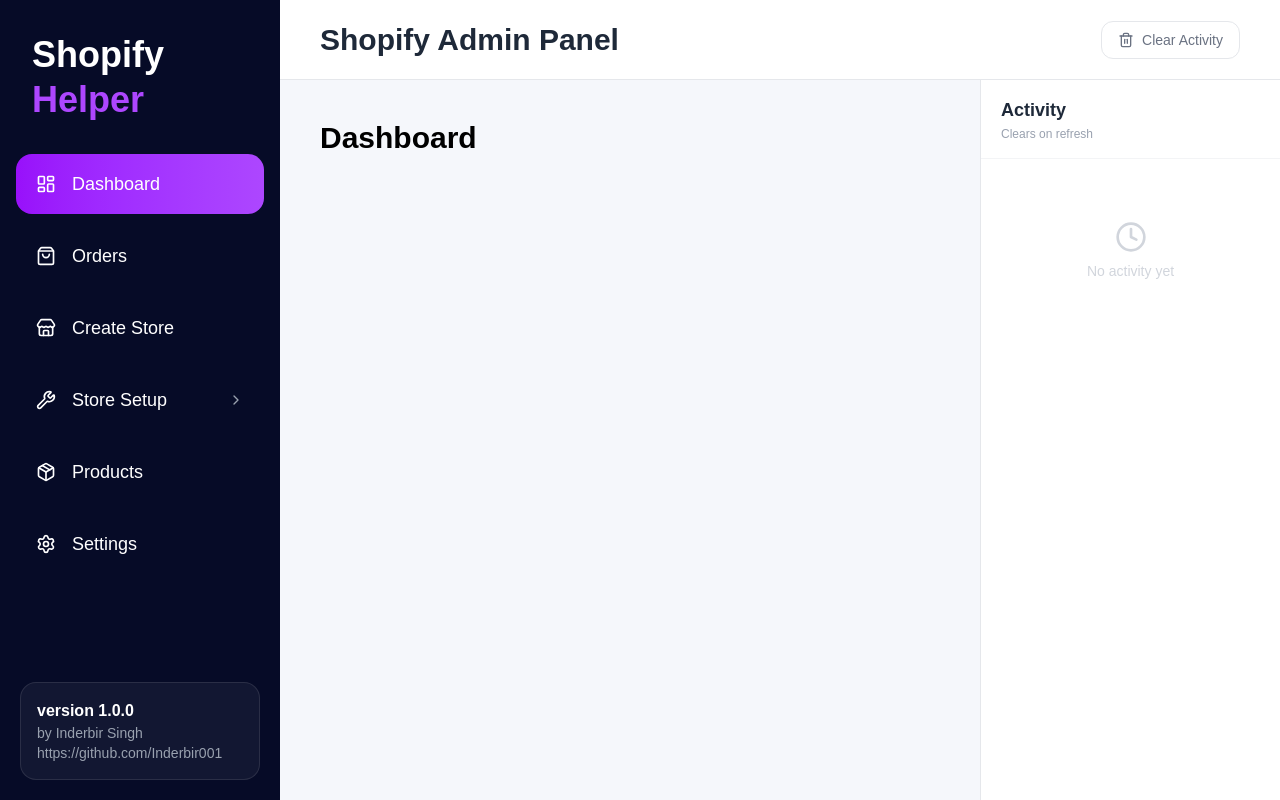
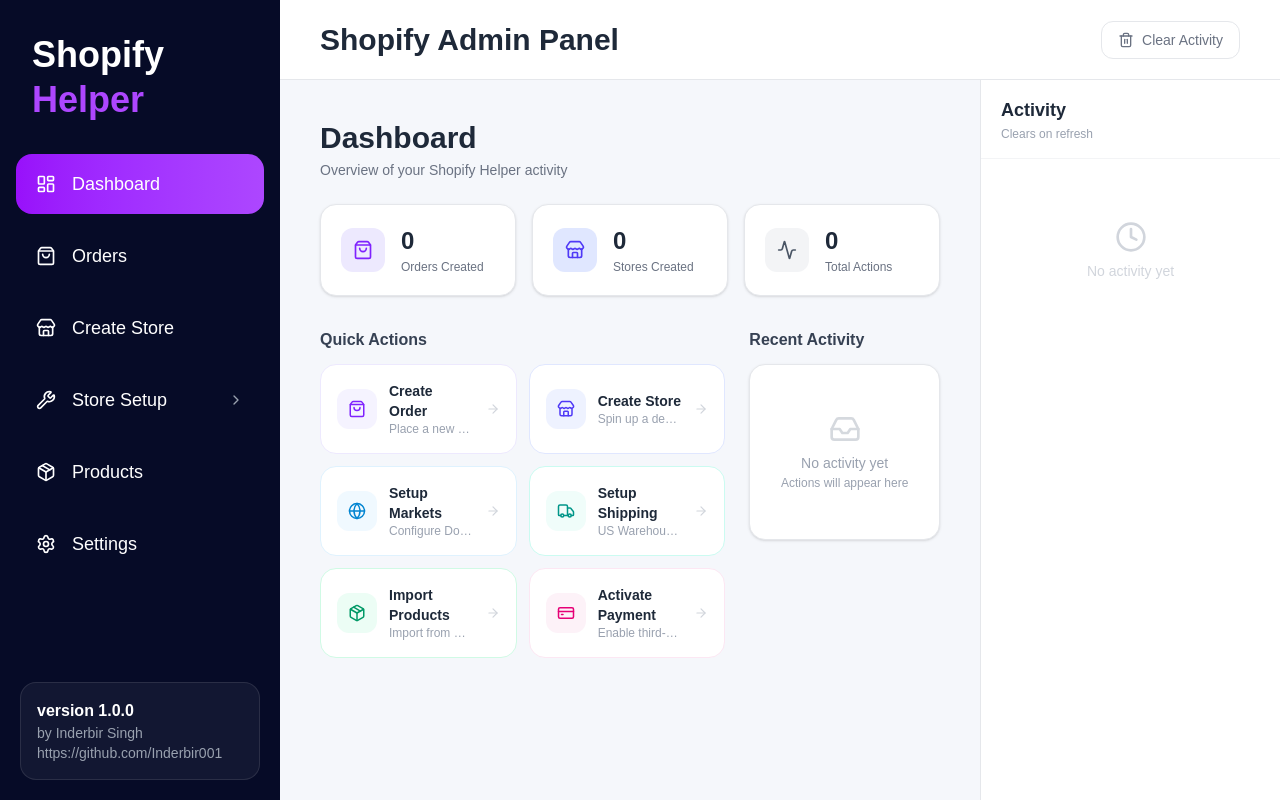
Before and after one commit to Inderbir001/shopifyHelper, a React app in the folder frontend/: page / in a window 1280 px wide. Built offline with nearby package versions, Linux system fonts and the light colour scheme; the HTML template or start-up script is replaced by a standard one.

Commit message:
added dashboard and fixed the size accross the app

```diff
--- a/frontend/src/components/stores/CreateStoreForm.jsx
+++ b/frontend/src/components/stores/CreateStoreForm.jsx
@@ -26,19 +26,17 @@ function CreateStoreForm() {
 
   return (
     <div className="grid grid-cols-3 gap-8">
-      <div className="col-span-3 bg-white rounded-3xl shadow-sm border border-gray-200 p-8">
-        <div className="flex items-center gap-10 mb-8">
-          <div>
-            <h2 className="text-4xl font-bold text-gray-800">Create Store</h2>
-            <p className="text-gray-500 mt-1">
-              Create Shopify development stores automatically
-            </p>
-          </div>
+      <div className="col-span-3 bg-white rounded-3xl shadow-sm border border-gray-200 p-6">
+        <div className="mb-5">
+          <h2 className="text-2xl font-bold text-gray-800">Create Store</h2>
+          <p className="text-gray-500 mt-0.5 text-sm">
+            Create Shopify development stores automatically
+          </p>
         </div>
 
-        <form onSubmit={handleSubmit} className="space-y-6">
+        <form onSubmit={handleSubmit} className="space-y-4">
           <div>
-            <label className="font-semibold text-gray-700 block mb-3">
+            <label className="font-semibold text-gray-700 block mb-1.5 text-sm">
               Store Name
             </label>
             <input
@@ -47,25 +45,25 @@ function CreateStoreForm() {
               value={storeName}
               onChange={(e) => setStoreName(e.target.value)}
               disabled={loading}
-              className="w-full bg-white border-2 border-gray-300 focus:border-purple-500 outline-none rounded-2xl py-4 px-4 text-lg transition-colors disabled:opacity-60"
+              className="w-full bg-white border-2 border-gray-300 focus:border-purple-500 outline-none rounded-xl py-2.5 px-3 text-sm transition-colors disabled:opacity-60"
               required
             />
           </div>
 
-          <div className="flex gap-4">
+          <div className="flex gap-3">
             <button
               type="submit"
               disabled={loading}
-              className={`flex-1 mt-4 bg-gradient-to-r from-purple-600 to-indigo-600 text-white py-5 rounded-2xl text-xl font-semibold transition-all flex items-center justify-center gap-3 ${loading ? "opacity-80 cursor-not-allowed pointer-events-none" : "hover:opacity-90"}`}
+              className={`flex-1 mt-2 bg-gradient-to-r from-purple-600 to-indigo-600 text-white py-3 rounded-xl text-base font-semibold transition-all flex items-center justify-center gap-2 ${loading ? "opacity-80 cursor-not-allowed pointer-events-none" : "hover:opacity-90"}`}
             >
               {loading ? (
                 <>
-                  <Loader2 className="btn-spinner shrink-0" size={24} />
+                  <Loader2 className="btn-spinner shrink-0" size={20} />
                   <span>Creating Store...</span>
                 </>
               ) : (
                 <>
-                  <Package className="shrink-0" size={24} />
+                  <Package className="shrink-0" size={20} />
                   <span>Create Store</span>
                 </>
               )}
@@ -75,9 +73,9 @@ function CreateStoreForm() {
               <button
                 type="button"
                 onClick={cancelCreation}
-                className="mt-4 px-8 py-5 rounded-2xl text-xl font-semibold border-2 border-red-400 text-red-500 hover:bg-red-50 transition-all flex items-center gap-2 shrink-0"
+                className="mt-2 px-6 py-3 rounded-xl text-base font-semibold border-2 border-red-400 text-red-500 hover:bg-red-50 transition-all flex items-center gap-2 shrink-0"
               >
-                <XCircle size={22} className="shrink-0" />
+                <XCircle size={18} className="shrink-0" />
                 <span>Cancel</span>
               </button>
             )}
@@ -93,10 +91,10 @@ function CreateStoreForm() {
 
       {(loading || logs.length > 0) && (
         <div className="col-span-3 bg-[#0B1120] rounded-0xl border border-slate-800 overflow-hidden">
-          <div className="px-8 py-5 border-slate-800 flex items-center justify-between">
+          <div className="px-6 py-4 border-slate-800 flex items-center justify-between">
             <div>
-              <h3 className="text-2xl font-bold text-black">Live Logs</h3>
-              <p className="text-slate-400 mt-1 text-sm">Real-time store creation progress</p>
+              <h3 className="text-base font-bold text-white">Live Logs</h3>
+              <p className="text-slate-400 mt-0.5 text-xs">Real-time store creation progress</p>
             </div>
             <div className="flex items-center gap-2 text-sm font-medium">
               {loading ? (
@@ -148,12 +146,12 @@ function CreateStoreForm() {
 
       {result && (
         <div className="col-span-3 bg-[#0B1120] rounded-0xl border border-slate-800 overflow-hidden">
-          <div className="px-8 py-5  border-slate-800 flex items-center justify-between">
+          <div className="px-6 py-4 border-slate-800 flex items-center justify-between">
             <div>
-              <h3 className="text-2xl font-bold text-black">
+              <h3 className="text-base font-bold text-white">
                 Environment Details
               </h3>
-              <p className="text-slate-400 mt-1 text-sm">
+              <p className="text-slate-400 mt-0.5 text-xs">
                 Generated store credentials & configuration
               </p>
             </div>
--- a/frontend/src/pages/CreateStore.jsx
+++ b/frontend/src/pages/CreateStore.jsx
@@ -6,12 +6,9 @@ import CreateStoreForm from "../components/stores/CreateStoreForm";
 function CreateStore() {
   return (
     <MainLayout>
-      <div className="mb-10">
-        <h1 className="text-5xl font-bold text-gray-800">Create Store</h1>
-
-        <p className="text-gray-500 mt-3 text-lg">
-          Create Shopify development stores and import products automatically
-        </p>
+      <div className="mb-6">
+        <h1 className="text-3xl font-bold text-gray-800">Create Store</h1>
+        <p className="text-gray-500 mt-1 text-sm">Create Shopify development stores and import products automatically</p>
       </div>
 
       <CreateStoreForm />
--- a/frontend/src/pages/Dashboard.jsx
+++ b/frontend/src/pages/Dashboard.jsx
@@ -1,9 +1,191 @@
+import { Link } from "react-router-dom";
+import {
+  ShoppingBag,
+  Store,
+  Globe,
+  Truck,
+  Package,
+  CreditCard,
+  Clock,
+  Activity,
+  ArrowRight,
+  Inbox,
+} from "lucide-react";
 import MainLayout from "../components/layout/MainLayout";
+import { useActivity } from "../context/ActivityContext";
+
+const quickActions = [
+  {
+    label: "Create Order",
+    description: "Place a new Shopify order",
+    path: "/orders",
+    icon: ShoppingBag,
+    color: "bg-violet-50 text-violet-600",
+    border: "border-violet-100",
+  },
+  {
+    label: "Create Store",
+    description: "Spin up a dev store automatically",
+    path: "/create-store",
+    icon: Store,
+    color: "bg-indigo-50 text-indigo-600",
+    border: "border-indigo-100",
+  },
+  {
+    label: "Setup Markets",
+    description: "Configure Domestic + International",
+    path: "/store-setup/markets",
+    icon: Globe,
+    color: "bg-sky-50 text-sky-600",
+    border: "border-sky-100",
+  },
+  {
+    label: "Setup Shipping",
+    description: "US Warehouse + delivery zones",
+    path: "/store-setup/shipping",
+    icon: Truck,
+    color: "bg-teal-50 text-teal-600",
+    border: "border-teal-100",
+  },
+  {
+    label: "Import Products",
+    description: "Import from CSV with inventory",
+    path: "/store-setup/products",
+    icon: Package,
+    color: "bg-emerald-50 text-emerald-600",
+    border: "border-emerald-100",
+  },
+  {
+    label: "Activate Payment",
+    description: "Enable third-party payment provider",
+    path: "/store-setup/payment",
+    icon: CreditCard,
+    color: "bg-pink-50 text-pink-600",
+    border: "border-pink-100",
+  },
+];
+
+const TYPE_STYLES = {
+  order: "bg-violet-100 text-violet-600",
+  store: "bg-indigo-100 text-indigo-600",
+};
+
+const TYPE_ICONS = {
+  order: ShoppingBag,
+  store: Store,
+};
+
+function StatCard({ label, value, icon: Icon, accent }) {
+  return (
+    <div className="bg-white rounded-2xl border border-gray-200 shadow-sm p-5 flex items-center gap-4">
+      <div className={`w-11 h-11 rounded-xl flex items-center justify-center shrink-0 ${accent}`}>
+        <Icon size={20} />
+      </div>
+      <div>
+        <p className="text-2xl font-bold text-gray-800">{value}</p>
+        <p className="text-xs text-gray-500 mt-0.5">{label}</p>
+      </div>
+    </div>
+  );
+}
 
 function Dashboard() {
+  const { activities } = useActivity();
+
+  const orderCount = activities.filter((a) => a.type === "order").length;
+  const storeCount = activities.filter((a) => a.type === "store").length;
+
   return (
     <MainLayout>
-      <h1 className="text-3xl font-bold">Dashboard</h1>
+      <div className="mb-6">
+        <h1 className="text-3xl font-bold text-gray-800">Dashboard</h1>
+        <p className="text-gray-500 mt-1 text-sm">Overview of your Shopify Helper activity</p>
+      </div>
+
+      {/* Stats */}
+      <div className="grid grid-cols-3 gap-4 mb-8">
+        <StatCard
+          label="Orders Created"
+          value={orderCount}
+          icon={ShoppingBag}
+          accent="bg-violet-100 text-violet-600"
+        />
+        <StatCard
+          label="Stores Created"
+          value={storeCount}
+          icon={Store}
+          accent="bg-indigo-100 text-indigo-600"
+        />
+        <StatCard
+          label="Total Actions"
+          value={activities.length}
+          icon={Activity}
+          accent="bg-gray-100 text-gray-600"
+        />
+      </div>
+
+      <div className="grid grid-cols-3 gap-6">
+        {/* Quick Actions */}
+        <div className="col-span-2">
+          <h2 className="text-base font-semibold text-gray-700 mb-3">Quick Actions</h2>
+          <div className="grid grid-cols-2 gap-3">
+            {quickActions.map((action) => {
+              const Icon = action.icon;
+              return (
+                <Link
+                  key={action.path}
+                  to={action.path}
+                  className={`bg-white border ${action.border} rounded-2xl p-4 flex items-center gap-3 hover:shadow-md transition-all group`}
+                >
+                  <div className={`w-10 h-10 rounded-xl flex items-center justify-center shrink-0 ${action.color}`}>
+                    <Icon size={18} />
+                  </div>
+                  <div className="flex-1 min-w-0">
+                    <p className="text-sm font-semibold text-gray-800">{action.label}</p>
+                    <p className="text-xs text-gray-400 truncate">{action.description}</p>
+                  </div>
+                  <ArrowRight size={14} className="text-gray-300 group-hover:text-gray-500 transition-colors shrink-0" />
+                </Link>
+              );
+            })}
+          </div>
+        </div>
+
+        {/* Recent Activity */}
+        <div>
+          <h2 className="text-base font-semibold text-gray-700 mb-3">Recent Activity</h2>
+          <div className="bg-white border border-gray-200 rounded-2xl shadow-sm overflow-hidden">
+            {activities.length === 0 ? (
+              <div className="flex flex-col items-center justify-center py-12 text-gray-400">
+                <Inbox size={32} className="mb-2 opacity-40" />
+                <p className="text-sm">No activity yet</p>
+                <p className="text-xs mt-0.5">Actions will appear here</p>
+              </div>
+            ) : (
+              <ul className="divide-y divide-gray-100 max-h-[340px] overflow-y-auto">
+                {activities.map((a) => {
+                  const Icon = TYPE_ICONS[a.type] ?? Activity;
+                  const style = TYPE_STYLES[a.type] ?? "bg-gray-100 text-gray-500";
+                  return (
+                    <li key={a.id} className="flex items-start gap-3 px-4 py-3">
+                      <div className={`w-7 h-7 rounded-lg flex items-center justify-center shrink-0 mt-0.5 ${style}`}>
+                        <Icon size={13} />
+                      </div>
+                      <div className="flex-1 min-w-0">
+                        <p className="text-xs text-gray-700 leading-snug">{a.message}</p>
+                        <p className="text-[11px] text-gray-400 mt-0.5 flex items-center gap-1">
+                          <Clock size={10} />
+                          {a.timestamp}
+                        </p>
+                      </div>
+                    </li>
+                  );
+                })}
+              </ul>
+            )}
+          </div>
+        </div>
+      </div>
     </MainLayout>
   );
 }
--- a/frontend/src/pages/store-setup/ActivatePaymentPage.jsx
+++ b/frontend/src/pages/store-setup/ActivatePaymentPage.jsx
@@ -5,9 +5,9 @@ import { activatePaymentApi } from "../../api/storeSetupApi";
 function ActivatePaymentPage() {
   return (
     <MainLayout>
-      <div className="mb-10">
-        <h1 className="text-5xl font-bold text-gray-800">Activate Payment</h1>
-        <p className="text-gray-500 mt-3 text-lg">Activate third-party payment provider via browser automation</p>
+      <div className="mb-6">
+        <h1 className="text-3xl font-bold text-gray-800">Activate Payment</h1>
+        <p className="text-gray-500 mt-1 text-sm">Activate third-party payment provider via browser automation</p>
       </div>
       <StoreSetupForm
         title="Activate Payment"
--- a/frontend/src/pages/store-setup/ImportProductsPage.jsx
+++ b/frontend/src/pages/store-setup/ImportProductsPage.jsx
@@ -5,9 +5,9 @@ import { importProductsApi } from "../../api/storeSetupApi";
 function ImportProductsPage() {
   return (
     <MainLayout>
-      <div className="mb-10">
-        <h1 className="text-5xl font-bold text-gray-800">Import Products</h1>
-        <p className="text-gray-500 mt-3 text-lg">Import products from the default CSV file</p>
+      <div className="mb-6">
+        <h1 className="text-3xl font-bold text-gray-800">Import Products</h1>
+        <p className="text-gray-500 mt-1 text-sm">Import products from the default CSV file</p>
       </div>
       <StoreSetupForm
         title="Import Products"
--- a/frontend/src/pages/store-setup/SetupMarketsPage.jsx
+++ b/frontend/src/pages/store-setup/SetupMarketsPage.jsx
@@ -5,9 +5,9 @@ import { setupMarketsApi } from "../../api/storeSetupApi";
 function SetupMarketsPage() {
   return (
     <MainLayout>
-      <div className="mb-10">
-        <h1 className="text-5xl font-bold text-gray-800">Setup Markets</h1>
-        <p className="text-gray-500 mt-3 text-lg">Configure Domestic and International markets</p>
+      <div className="mb-6">
+        <h1 className="text-3xl font-bold text-gray-800">Setup Markets</h1>
+        <p className="text-gray-500 mt-1 text-sm">Configure Domestic and International markets</p>
       </div>
       <StoreSetupForm
         title="Setup Markets"
--- a/frontend/src/pages/store-setup/SetupShippingPage.jsx
+++ b/frontend/src/pages/store-setup/SetupShippingPage.jsx
@@ -5,9 +5,9 @@ import { setupShippingApi } from "../../api/storeSetupApi";
 function SetupShippingPage() {
   return (
     <MainLayout>
-      <div className="mb-10">
-        <h1 className="text-5xl font-bold text-gray-800">Setup Shipping</h1>
-        <p className="text-gray-500 mt-3 text-lg">Create US Warehouse location + DOM and INTL shipping zones</p>
+      <div className="mb-6">
+        <h1 className="text-3xl font-bold text-gray-800">Setup Shipping</h1>
+        <p className="text-gray-500 mt-1 text-sm">Create US Warehouse location + DOM and INTL shipping zones</p>
       </div>
       <StoreSetupForm
         title="Setup Shipping"
```
Also changed, not shown: frontend/src/components/orders/OrderForm.jsx (+23 -39 lines), frontend/src/components/store-setup/StoreSetupForm.jsx (+14 -14 lines), frontend/src/pages/Orders.jsx (+3 -10 lines).
